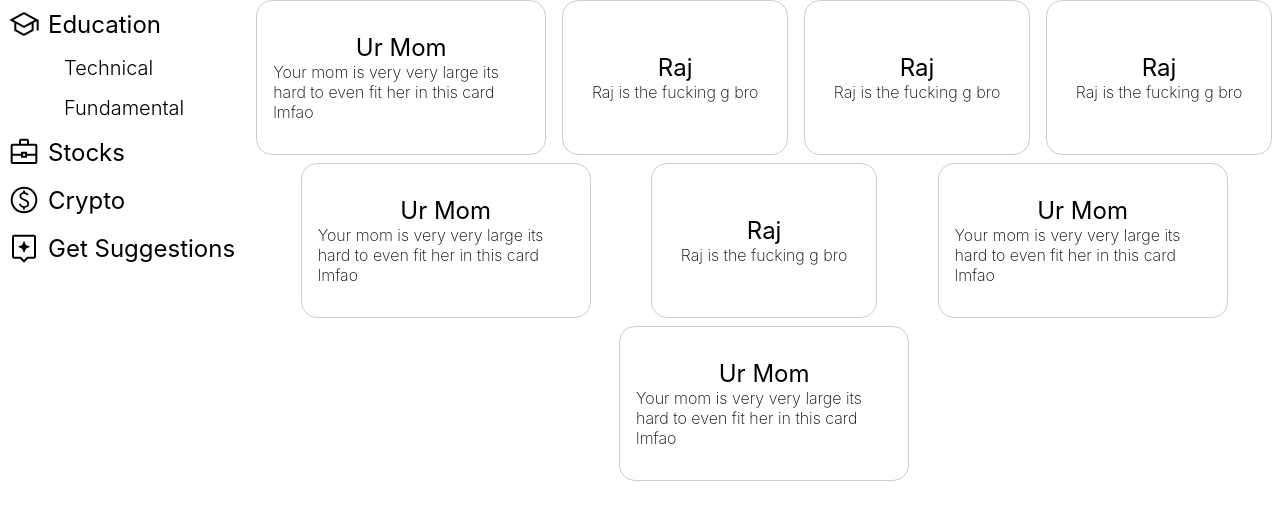
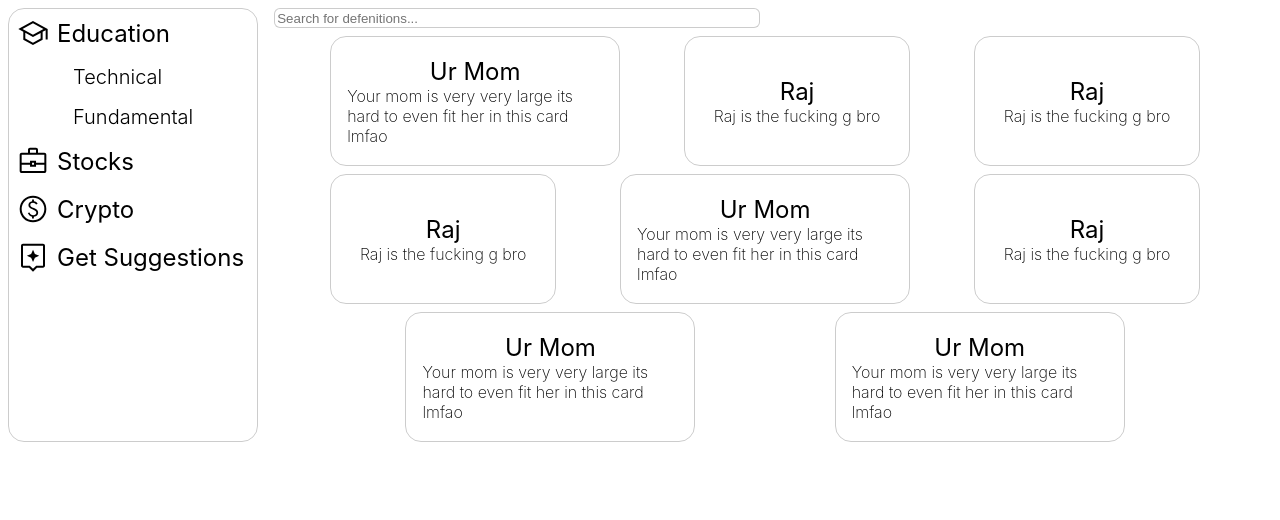
Before and after one commit to Waseem-Alkasbutrus/HackUTD2022-All-in-One-Invest, a React (Create React App) app: page / in a window 1280 px wide. Shown: the top 520 px of the page. Built offline with nearby package versions, Linux system fonts and the light colour scheme.

Commit message:
Implemented search

```diff
--- a/src/App.css
+++ b/src/App.css
@@ -1,13 +1,22 @@
 .app-div {
   display: flex;
   flex-direction: row;
+
+  padding: 0.5rem;
 }
 
 .menu-div {
   display: flex;
   flex-direction: column;
 
+  border: 1px solid rgba(0,0,0,0.2);
+  border-radius: 16px;
+
   width: fit-content;
+}
+
+.content-div {
+  /* TODO: */
 }
 
 @media (prefers-reduced-motion: no-preference) {
--- a/src/App.js
+++ b/src/App.js
@@ -4,6 +4,7 @@ import './App.css';
 import Definition from './components/Definition';
 import GridContainer from './components/GridContainer';
 import {Item, SubItem} from './components/MenuItem'
+import Search from './components/Search';
 
 import LearnIcon from './assets/icons/Learn.svg'
 import StocksIcon from './assets/icons/Stocks.svg'
@@ -22,6 +23,7 @@ function App() {
         <Item icon={CryptoIcon} label="Crypto" />
         <Item icon={SuggestionsIcon} label="Get Suggestions" />
       </div>
+      <div className='content-div'>
         <GridContainer>
           <Definition term="Ur Mom" definition="Your mom is very very large its hard to even fit her in this card lmfao" />
           <Definition term="Raj" definition="Raj is the fucking g bro" />
@@ -33,6 +35,7 @@ function App() {
           <Definition term="Ur Mom" definition="Your mom is very very large its hard to even fit her in this card lmfao" />
         </GridContainer>
       </div>
+    </div>
   );
 }
 
--- a/src/components/Definition.css
+++ b/src/components/Definition.css
@@ -5,8 +5,9 @@
     align-items: center;
 
     padding: 2rem 1rem;
+    height: 4rem;
+    min-width: 12rem;
     max-width: 16rem;
-    min-width: 12rem;
 
     border: 1px solid rgba(0,0,0,0.2);
     border-radius: 16px;
--- a/src/components/GridContainer.css
+++ b/src/components/GridContainer.css
@@ -1,4 +1,12 @@
-.container {
+.outer-container {
+    display: flex;
+    flex-direction: column;
+
+    gap: 0.5rem;
+    padding-inline: 1rem;
+}
+
+.content-container {
     display: flex;
     flex-direction: row;
     flex-wrap: wrap;
@@ -7,3 +15,11 @@
 
     justify-content: space-evenly;
 }
+
+.search {
+    max-width: 30rem;
+    height: 1rem;
+
+    border: 1px solid rgba(0, 0, 0, 0.2);
+    border-radius: 6px;
+}
--- a/src/components/GridContainer.js
+++ b/src/components/GridContainer.js
@@ -1,8 +1,20 @@
 import React from "react";
 import "./GridContainer.css"
+import { useState } from "react";
+
+import Search from "./Search";
 
 export default function GridContainer({children}) {
+    const [searchTerm, setSearchTerm] = useState("")
+
+    console.log(children)
     return (
-        <div className="container">{children}</div>
+        <div className="outer-container">
+            {/* <Search content={children} updateFilter={filterResults} placeholder="Search for defenitions..."></Search> */}
+            <input onChange={(event) => {setSearchTerm(event.target.value)}} className="search" type="text" placeholder="Search for defenitions..."></input>
+            <div className="content-container">
+                {children.filter((definition) => definition.props.term.toLowerCase().includes(searchTerm.toLowerCase()))}
+            </div>
+        </div>
     )
 }
--- /dev/null
+++ b/src/components/Search.css
@@ -0,0 +1,7 @@
+.search {
+    max-width: 30rem;
+    height: 1rem;
+
+    border: 1px solid rgba(0, 0, 0, 0.2);
+    border-radius: 6px;
+}
--- /dev/null
+++ b/src/components/Search.js
@@ -0,0 +1,8 @@
+import React from "react";
+import "./Search.css"
+
+export default function Search(props) {
+    return (
+        <input onChange={props.updateFilter(props.content, "raj")} className="search" type="text" placeholder={props.placeholder}></input>
+    )
+}
```
Lines whose indentation alone changed are shown as unchanged.
